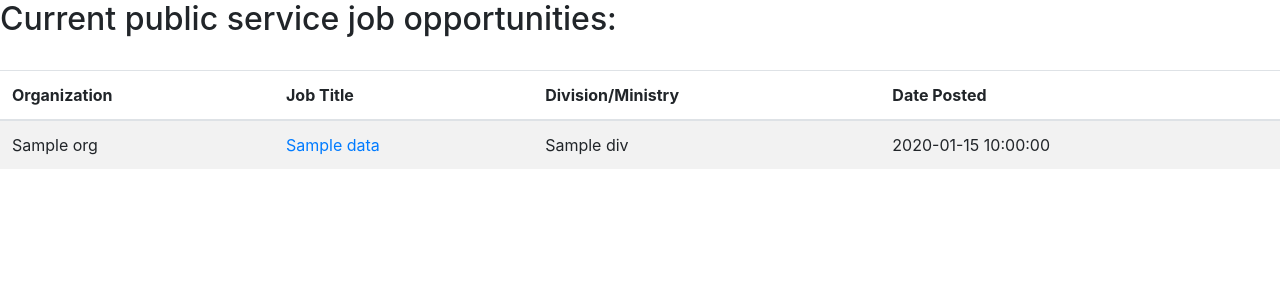
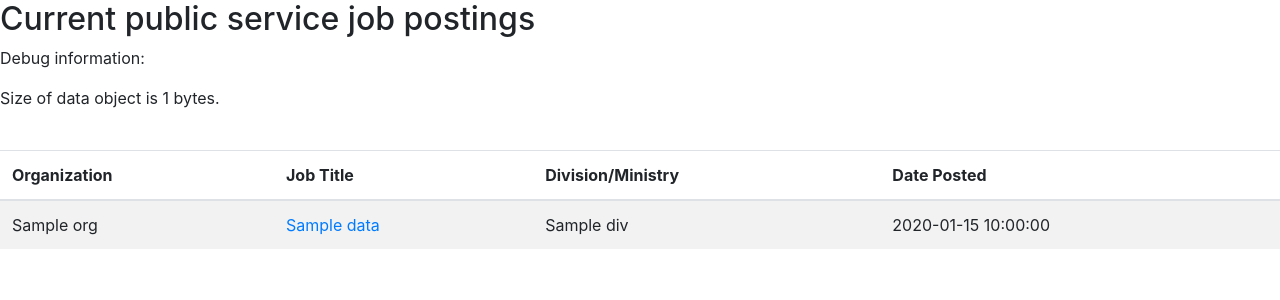
Before and after one commit to rgscherf/gainful, a Flask app: template templates/template_test.html in a window 1280 px wide. Shown: the top 300 px of the page. Run offline with Flask 2, Linux system fonts and the light colour scheme; the template is opened without the code that fills it: most values are stand-ins (such as "Sample title", 1, 10 or a date in 2020); some libraries are stand-ins or nearby versions.

Commit message:
added size log

```diff
--- a/main.py
+++ b/main.py
@@ -1,13 +1,15 @@
 from flask import Flask, render_template
 # from flask.ext.sqlalchemy import SQLAlchemy
 from src import parse
+import sys
 
 app = Flask(__name__)
 
 @app.route("/")
 def template_test():
     data = parse.build_parse_list()
-    return render_template('template_test.html', data=data)
+    size = str(sys.getsizeof(data))
+    return render_template('template_test.html', data=data, size=size)
 
 if __name__ == '__main__':
     app.run(debug=True)
--- a/templates/template_test.html
+++ b/templates/template_test.html
@@ -25,8 +25,14 @@
 
 <body>
     <h2>
-        Current public service job opportunities:
+        Current public service job postings
     </h2>
+    <p>
+        Debug information:
+    </p>
+    <p>
+        Size of data object is {{ size }} bytes.
+    </p>
     <br>
     <table class="table table-striped table-hover">
         <thead>
```
